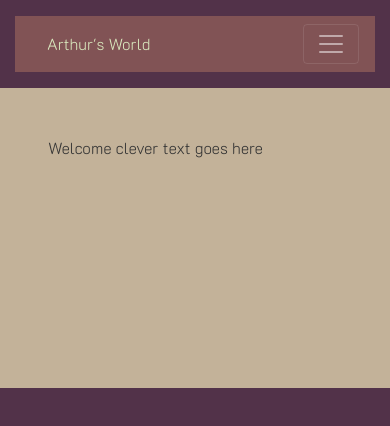
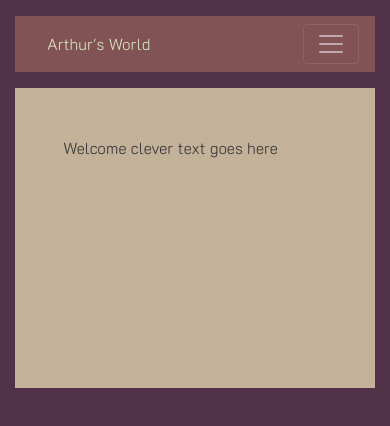
Before and after one commit to arthurhf/arthurhf.github.io, an Angular app: page / in a window 390 px wide. Shown: the top 426 px of the page. Built offline with nearby package versions, Linux system fonts and the light colour scheme.

Commit message:
more height fixes

```diff
--- a/src/styles.css
+++ b/src/styles.css
@@ -61,6 +61,12 @@ hex colors: #cbd4c2 #dbebc0 #c3b299 #815355 #523249
     min-height: 300px;
 }
 
+@media screen and (max-width: 920px) {
+    .inner-content{
+        margin: auto 15px;
+    }
+  }
+
 .not-found{
     position: relative;
     z-index: 99;
```
